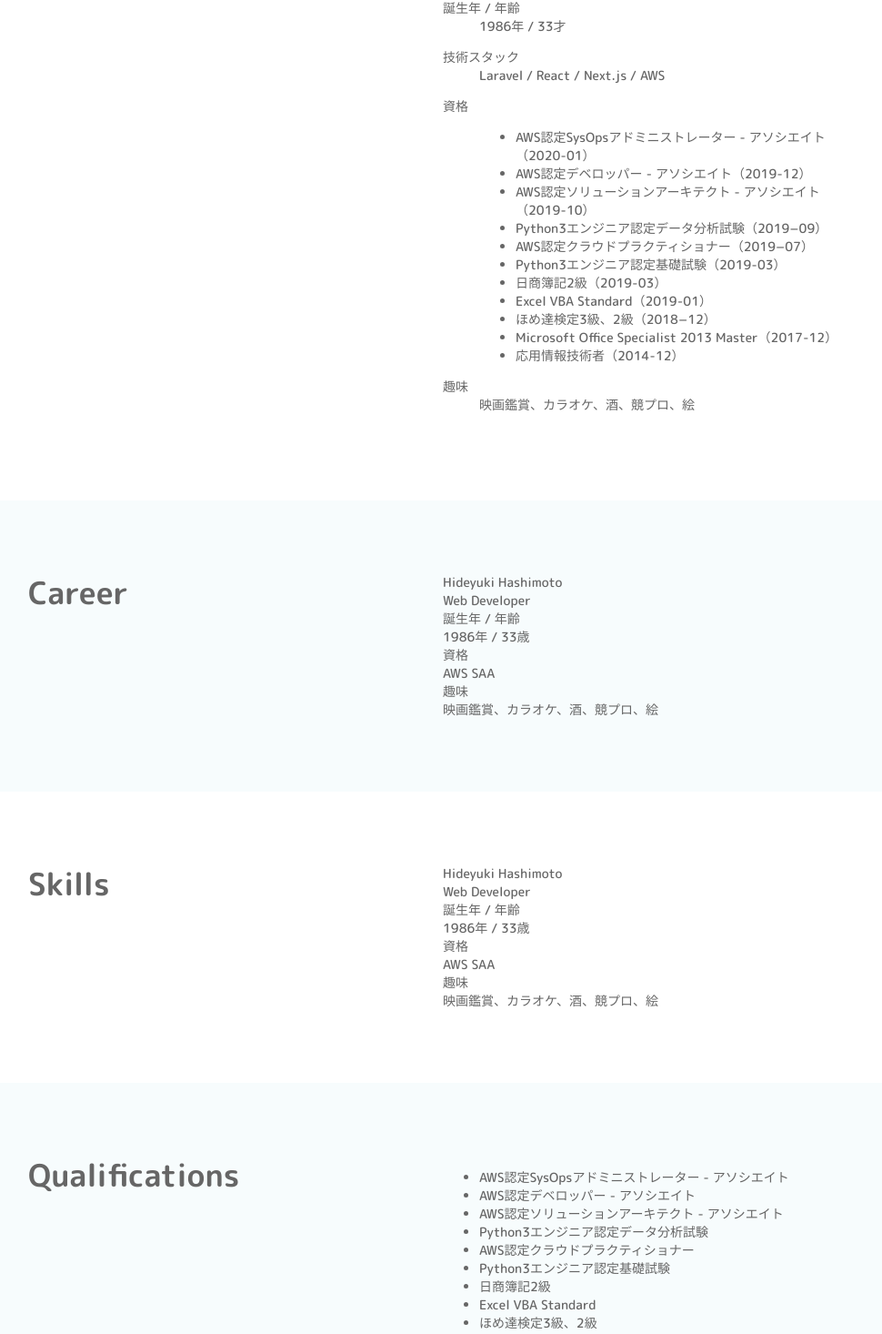
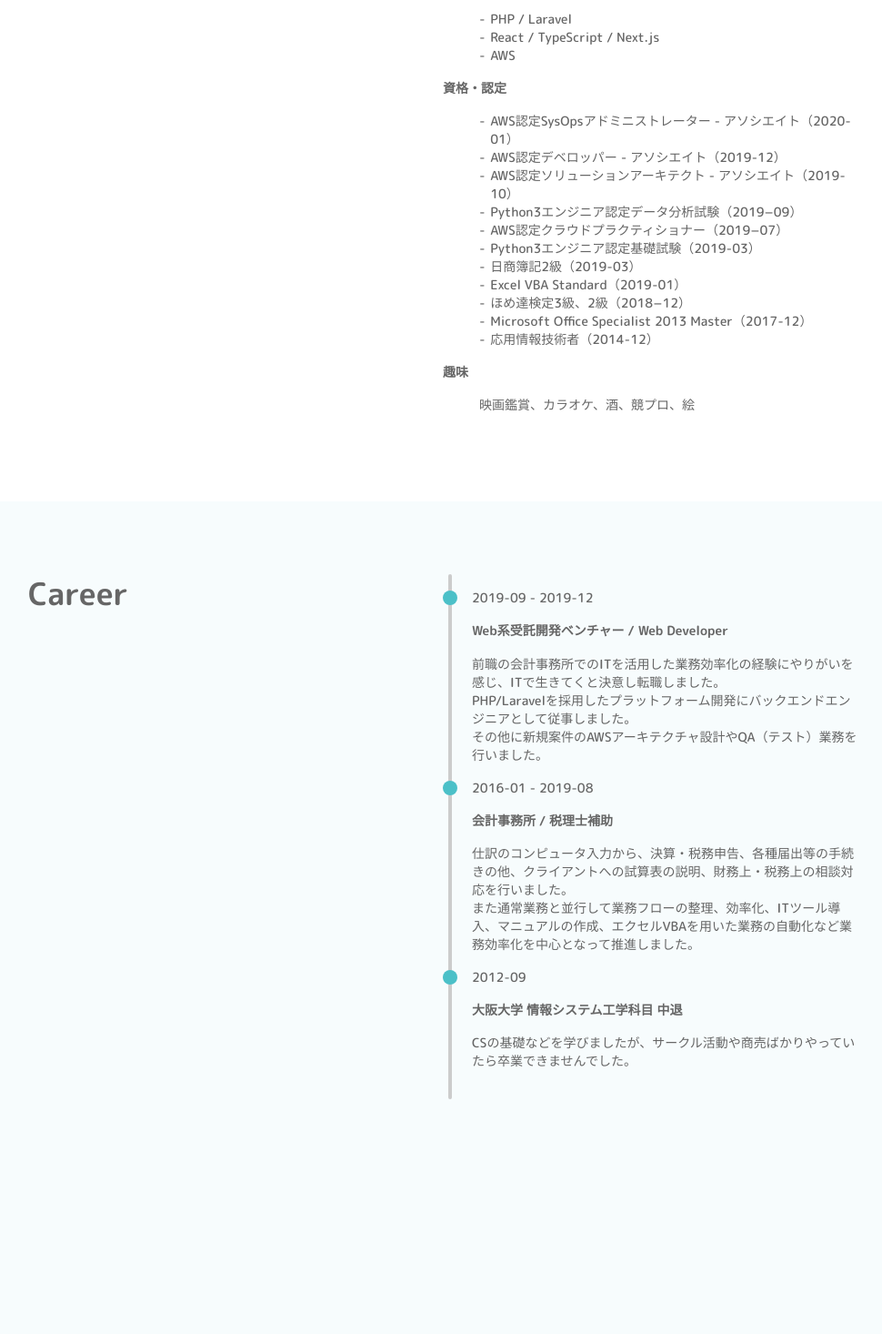
Before and after one commit to hideyuk1-jp/hideyuk1.dev, a Next.js app: page / in a window 1280 px wide. Shown: the part 956-2422 px from the top of the page at 91% size, without its empty margins (153-1123 px from the left). After the commit the page ends 2244 px from the top, so only its background shows below. Built offline with nearby package versions, Linux system fonts and the light colour scheme.

Commit message:
fix: index

```diff
--- a/package.json
+++ b/package.json
@@ -23,6 +23,7 @@
   "dependencies": {
     "@material-ui/core": "^4.9.1",
     "@material-ui/icons": "^4.9.1",
+    "clsx": "^1.1.0",
     "next": "^9.2.1",
     "react": "^16.12.0",
     "react-dom": "^16.12.0"
--- a/src/components/Hero.tsx
+++ b/src/components/Hero.tsx
@@ -52,14 +52,12 @@ const Hero: React.FunctionComponent = () => {
               楽するための努力は惜しまない
             </Typography>
             <p>
-              このポートフォリオサイトは作成途中です。
-              <br />
               32才の時に会計業界からWebの世界にバックエンドエンジニアとして飛び込みました。
               <br />
               バックエンドだけでなく、フロントエンドもインフラもいけちゃうフルスタックエンジニアを目指しています。
             </p>
             <div className={classes.buttons}>
-              <Button variant="outlined" color="primary" href="/about">
+              <Button variant="outlined" color="primary" href="/work">
                 制作物を見る
               </Button>
               <Button variant="outlined" color="primary" href="/contact">
--- a/src/components/Profile.tsx
+++ b/src/components/Profile.tsx
@@ -8,7 +8,13 @@ const useStyles = makeStyles((theme: Theme) =>
     section: {
       '& > *': {
         display: 'flex',
-        flexDilection: 'row',
+        flexDirection: 'row',
+        [theme.breakpoints.down('sm')]: {
+          flexDirection: 'column',
+          '& > $sectionHeader': {
+            paddingBottom: theme.spacing(4),
+          },
+        },
       },
     },
     sectionHeader: {
@@ -28,13 +34,71 @@ const useStyles = makeStyles((theme: Theme) =>
       marginBottom: theme.spacing(2),
     },
     profileDesc: {
-      marginBottom: theme.spacing(2),
+      marginBottom: theme.spacing(5),
     },
     profile: {
-      '& > dl': {
+      '& dl': {
+        margin: `0 0 ${theme.spacing(2)}px`,
         '& > dt': {
           fontWeight: 700,
         },
+        '& > dd': {
+          paddingTop: theme.spacing(2),
+          '& $ul': {
+            listStyle: 'none',
+            margin: 0,
+            padding: 0,
+            display: 'table',
+            '& > li': {
+              display: 'table-row',
+              '&:after': {
+                content: '""',
+                display: 'block',
+              },
+              '&:before': {
+                content: '"-"',
+                display: 'table-cell',
+                paddingRight: '0.4em',
+              },
+            },
+          },
+        },
+      },
+    },
+    ul: {},
+    timeline: {
+      position: 'relative',
+      padding: `${theme.spacing(2)}px 0 ${theme.spacing(2)}px ${theme.spacing(4)}px`,
+      '& .entry': {
+        position: 'relative',
+        '&:after': {
+          content: '""',
+          position: 'absolute',
+          top: theme.spacing(0.25),
+          left: `-${theme.spacing(4)}px`,
+          height: theme.spacing(2),
+          width: theme.spacing(2),
+          background: theme.palette.primary.main,
+          borderRadius: '50%',
+          zIndex: 2,
+        },
+      },
+      '& p': {
+        margin: `0 0 ${theme.spacing(2)}px 0`,
+      },
+      '& .title': {
+        fontWeight: 700,
+      },
+      '&:after': {
+        content: '""',
+        position: 'absolute',
+        top: 0,
+        left: theme.spacing(0.75),
+        height: '100%',
+        width: theme.spacing(0.5),
+        background: '#ccc',
+        borderRadius: theme.spacing(0.25),
+        zIndex: 1,
       },
     },
   }),
@@ -42,6 +106,24 @@ const useStyles = makeStyles((theme: Theme) =>
 
 const Profile: React.FunctionComponent = () => {
   const classes = useStyles();
+
+  const [state, setState] = React.useState({
+    birthYear: 0,
+    Age: 0,
+  });
+
+  React.useEffect(() => {
+    const birth = new Date('1986-10-08');
+    const today = new Date();
+
+    const getAge = (b: Date, t: Date) => {
+      const bb = b.getFullYear() * 10000 + (b.getMonth() + 1) * 100 + b.getDate();
+      const tt = t.getFullYear() * 10000 + (t.getMonth() + 1) * 100 + t.getDate();
+      return Math.floor((tt - bb) / 10000);
+    };
+    setState({ birthYear: birth.getFullYear(), Age: getAge(birth, today) });
+    // console.log('calc!');
+  }, []);
 
   return (
     <>
@@ -54,23 +136,27 @@ const Profile: React.FunctionComponent = () => {
           </div>
           <div className={classes.sectionBody}>
             <div className={classes.profileTitle}>Hideyuki Hashimoto</div>
-            <div className={classes.profileJob}>Web Developer</div>
-            <p className={classes.profileDesc}>
-              32才の時に会計業界からWebの世界にバックエンドエンジニアとして飛び込みました。
-              バックエンドだけでなく、フロントエンドもインフラもいけちゃうフルスタックエンジニアを目指しています。
-            </p>
+            <div className={classes.profileJob}>Web Developer & Designer</div>
             <dl>
               <dt>誕生年 / 年齢</dt>
-              <dd>1986年 / 33才</dd>
+              <dd>
+                {state.birthYear} / {state.Age}
+              </dd>
             </dl>
             <dl>
               <dt>技術スタック</dt>
-              <dd>Laravel / React / Next.js / AWS</dd>
+              <dd>
+                <ul className={classes.ul}>
+                  <li>PHP / Laravel</li>
+                  <li>React / TypeScript / Next.js</li>
+                  <li>AWS</li>
+                </ul>
+              </dd>
             </dl>
             <dl>
-              <dt>資格</dt>
+              <dt>資格・認定</dt>
               <dd>
-                <ul>
+                <ul className={classes.ul}>
                   <li>AWS認定SysOpsアドミニストレーター - アソシエイト（2020-01）</li>
                   <li>AWS認定デベロッパー - アソシエイト（2019-12）</li>
                   <li>AWS認定ソリューションアーキテクト - アソシエイト（2019-10）</li>
@@ -100,57 +186,47 @@ const Profile: React.FunctionComponent = () => {
             </Typography>
           </div>
           <div className={classes.sectionBody}>
-            <div>Hideyuki Hashimoto</div>
-            <div>Web Developer</div>
-            <div>誕生年 / 年齢</div>
-            <div>1986年 / 33歳</div>
-            <div>資格</div>
-            <div>AWS SAA</div>
-            <div>趣味</div>
-            <div>映画鑑賞、カラオケ、酒、競プロ、絵</div>
-          </div>
-        </Container>
-      </section>
-      <section className={classes.section}>
-        <Container maxWidth="md" className={classes.profile}>
-          <div className={classes.sectionHeader}>
-            <Typography variant="h4" className={classes.sectionTitle}>
-              Skills
-            </Typography>
-          </div>
-          <div className={classes.sectionBody}>
-            <div>Hideyuki Hashimoto</div>
-            <div>Web Developer</div>
-            <div>誕生年 / 年齢</div>
-            <div>1986年 / 33歳</div>
-            <div>資格</div>
-            <div>AWS SAA</div>
-            <div>趣味</div>
-            <div>映画鑑賞、カラオケ、酒、競プロ、絵</div>
-          </div>
-        </Container>
-      </section>
-      <section className={classes.section}>
-        <Container maxWidth="md" className={classes.profile}>
-          <div className={classes.sectionHeader}>
-            <Typography variant="h4" className={classes.sectionTitle}>
-              Qualifications
-            </Typography>
-          </div>
-          <div className={classes.sectionBody}>
-            <ul>
-              <li>AWS認定SysOpsアドミニストレーター - アソシエイト</li>
-              <li>AWS認定デベロッパー - アソシエイト</li>
-              <li>AWS認定ソリューションアーキテクト - アソシエイト</li>
-              <li>Python3エンジニア認定データ分析試験</li>
-              <li>AWS認定クラウドプラクティショナー</li>
-              <li>Python3エンジニア認定基礎試験</li>
-              <li>日商簿記2級</li>
-              <li>Excel VBA Standard</li>
-              <li>ほめ達検定3級、2級</li>
-              <li>Microsoft Office Specialist 2013 Master</li>
-              <li>応用情報技術者</li>
-            </ul>
+            <div className={classes.timeline}>
+              <div className="entry">
+                <div className="header">
+                  <p className="during">2019-09 - 2019-12</p>
+                  <p className="title">Web系受託開発ベンチャー / Web Developer</p>
+                </div>
+                <div className="body">
+                  <p>
+                    前職の会計事務所でのITを活用した業務効率化の経験にやりがいを感じ、ITで生きてくと決意し転職しました。
+                    <br />
+                    PHP/Laravelを採用したプラットフォーム開発にバックエンドエンジニアとして従事しました。
+                    <br />
+                    その他に新規案件のAWSアーキテクチャ設計やQA（テスト）業務を行いました。
+                  </p>
+                </div>
+              </div>
+              <div className="entry">
+                <div className="header">
+                  <p className="during">2016-01 - 2019-08</p>
+                  <p className="title">会計事務所 / 税理士補助</p>
+                </div>
+                <div className="body">
+                  <p>
+                    仕訳のコンピュータ入力から、決算・税務申告、各種届出等の手続きの他、クライアントへの試算表の説明、財務上・税務上の相談対応を行いました。
+                    <br />
+                    また通常業務と並行して業務フローの整理、効率化、ITツール導入、マニュアルの作成、エクセルVBAを用いた業務の自動化など業務効率化を中心となって推進しました。
+                  </p>
+                </div>
+              </div>
+              <div className="entry">
+                <div className="header">
+                  <p className="during">2012-09</p>
+                  <p className="title">大阪大学 情報システム工学科目 中退</p>
+                </div>
+                <div className="body">
+                  <p>
+                    CSの基礎などを学びましたが、サークル活動や商売ばかりやっていたら卒業できませんでした。
+                  </p>
+                </div>
+              </div>
+            </div>
           </div>
         </Container>
       </section>
```
Also changed, not shown: src/components/Nav.tsx (+16 -5 lines).
